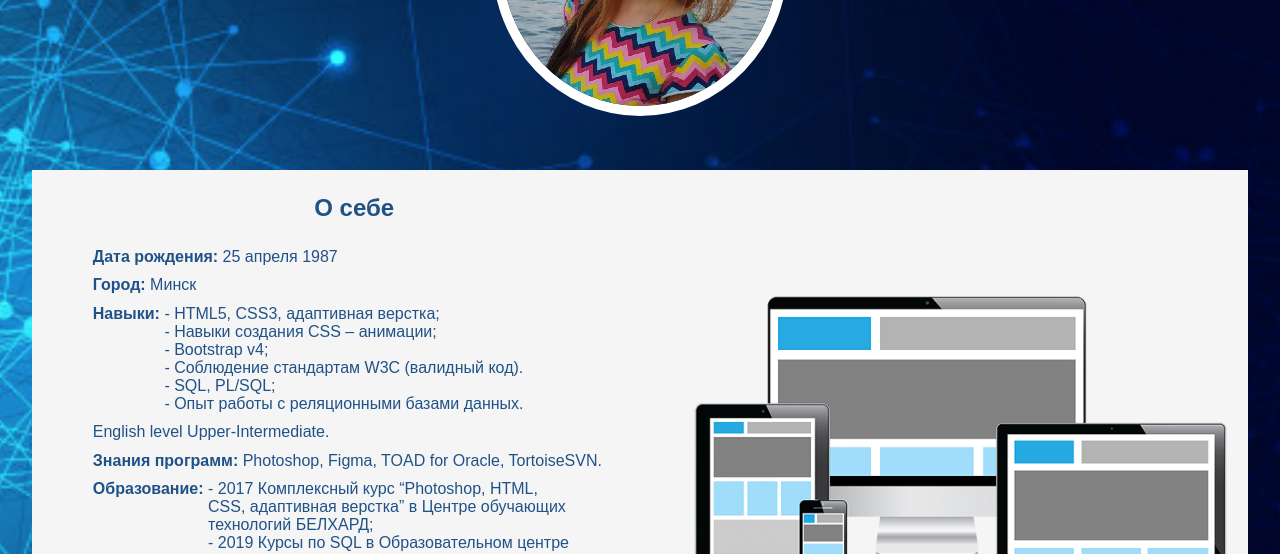
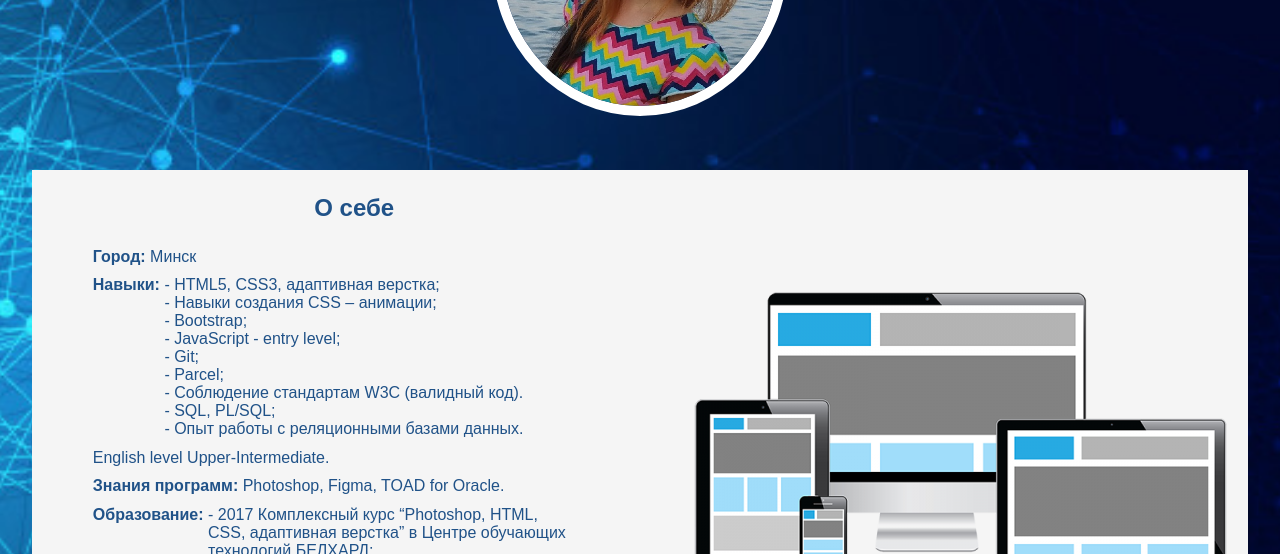
Before and after one commit to natallia-ja/natallia-ja.github.io, a plain HTML site: page index.html in a window 1280 px wide. Shown: the part 246-800 px from the top of the page. Drawn offline with nearby package versions, Linux system fonts and the light colour scheme.

Commit message:
upd index.html
*

```diff
--- a/index.html
+++ b/index.html
@@ -26,20 +26,22 @@
         <section class="about_me">
             <div class="skills">
                 <h2>О себе</h2>
-                <p><b>Дата рождения:</b> 25 апреля 1987</p>
                 <p><b>Город:</b> Минск</p>
                 <p style="float: left"><b>Навыки:&nbsp </b>
                     <ul>
                         <li>- HTML5, CSS3, адаптивная верстка;</li>
                         <li>- Навыки создания CSS – анимации;</li>
-                        <li>- Bootstrap v4;</li>
+                        <li>- Bootstrap;</li>
+                        <li>- JavaScript - entry level;</li>
+                        <li>- Git;</li>
+                        <li>- Parcel;</li>
                         <li>- Соблюдение стандартам W3C (валидный код).</li>
                         <li>- SQL, PL/SQL;</li>
                         <li>- Опыт работы с реляционными базами данных.</li>
                     </ul>
                 </p>
                 <p>English level Upper-Intermediate.</p>
-                <p><b>Знания программ:</b> Photoshop, Figma, TOAD for Oracle, TortoiseSVN.</p>
+                <p><b>Знания программ:</b> Photoshop, Figma, TOAD for Oracle.</p>
                 <p style="display: inline-block; float: left"><b>Образование:&nbsp</b>
                     <ul>
                         <li>- 2017 Комплексный курс “Photoshop, HTML, CSS, адаптивная верстка” в Центре обучающих технологий БЕЛХАРД;</li>
@@ -48,7 +50,6 @@
                         <li>- 2005-2010 Законченное высшее экономическое образование в БГЭУ.</li>
                     </ul>
                 </p>
-                <p>Обладаю знаниями в области тестирования ПО, навыками написания чек-листов, тест-кейсов, баг-репортов.</p>
                 <p><b>Личные качества:</b> ответственность, пунктуальность, доброжелательность.</p>
             </div>
             <div class="picture">
```
